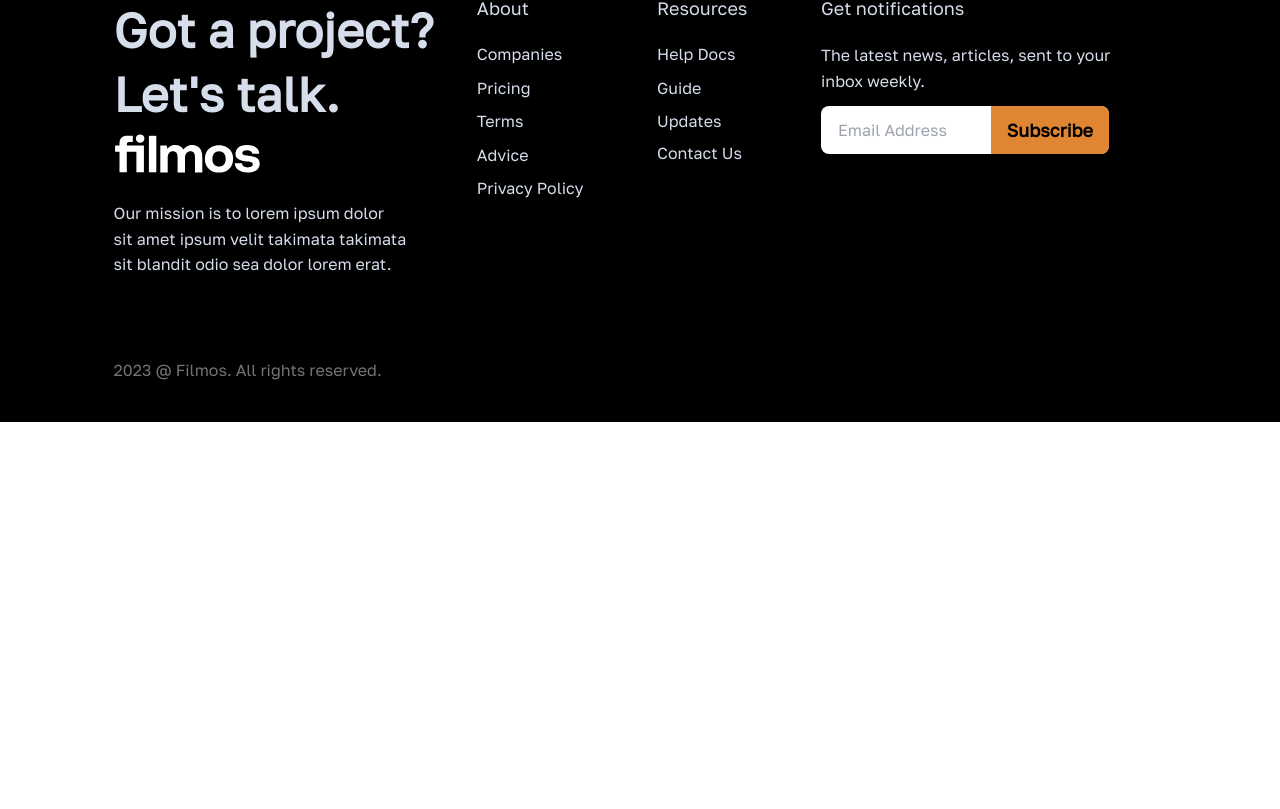
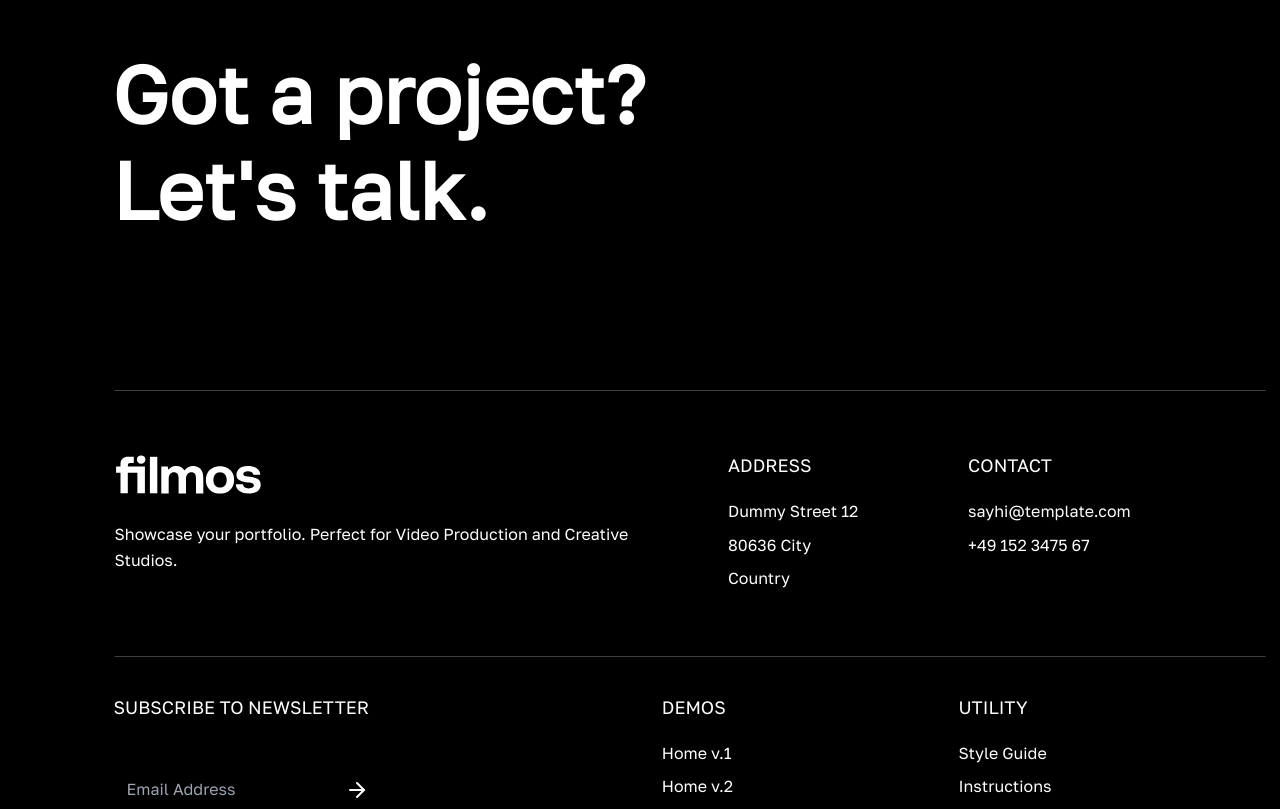
Before and after one commit to Praizee/Filmos-Video-Website, a React (Vite) app: page / in a window 1280 px wide. Shown: the part 5425-6234 px from the top of the page. Before the commit the page ends 5847 px from the top, so only its background shows below. Built offline with nearby package versions, Linux system fonts and the light colour scheme.

Commit message:
Update Footer.jsx

```diff
--- a/src/Components/Footer/Footer.jsx
+++ b/src/Components/Footer/Footer.jsx
@@ -1,5 +1,6 @@
 import React from "react";
 import WhiteLogo from "../../assets/5ffffadf6ee51c8077d3388b_logo-white.svg"
+import { FiArrowRight } from "react-icons/fi";
 
 const Footer = () => {
   // date for copyright
@@ -7,93 +8,97 @@ const Footer = () => {
   // end of date
 
   return (
-    <div className="bg-[black] text-[#D6DDEB] ">
-      <footer id="footer"
-        className="footer laptop:p-10 p-6 max-w-[90%] laptop:mx-[7.1rem] mx-0">
-
-        <div className="laptop:-mr-[9rem] laptop:-ml-10">
-          <h1 className="laptop:text-[3rem] laptop:leading-[4rem] font-black">
+    <div className="bg-[black] text-white ">
+      <footer
+        className="footer laptop:p-10 p-6 max-w-[90%] laptop:mx-[7rem] mx-0">
+        <div className="laptop:-mr-[9rem] laptop:-ml-10 w-full py-12">
+          <h1 className="laptop:text-[5rem] laptop:leading-[6rem] pb-16 font-black">
             Got a project? <br />
             Let's talk.
           </h1>
+
+        </div>
+      </footer>
+
+
+      <footer className="footer laptop:p-10 laptop:py-16 p-6 max-w-[90%] laptop:mx-[7.1rem] mx-0 border border-white/25 border-x-transparent">
+
+        <div className="laptop:-mr-[9rem] laptop:-ml-10">
           <img src={WhiteLogo} className="" alt="web-logo" />
-          <p className="w-[21rem] text-[1rem] font-normal leading-[1.6rem] laptop:mt-5">
-            Our mission is to lorem ipsum dolor <br className="hidden laptop:flex" />
-            sit amet ipsum velit
-            takimata takimata <br className="hidden laptop:flex" />
-            sit blandit odio sea dolor lorem erat.
+          <p className="w- text-[1rem] font-normal leading-[1.6rem] laptop:mt-5">
+            Showcase your portfolio. Perfect for Video Production and Creative
+            <br className="hidden laptop:flex" />
+            Studios.
+
           </p>
 
-          <div className="tablet:block mt-6 hidden laptop:hidden">
-            <span className="font-medium text-[1.125rem] laptop:mb-4">Get notifications</span>
-            <p className="leading-[1.6rem] tablet:mt-4 tablet:w-[80%]">
-              The latest news, articles, sent to your <br className="hidden laptop:flex" />
-              inbox weekly.
-            </p>
-            <div className="flex-col tablet:w-[20rem] tablet:mt-2 laptop:w-[18rem]">
-              <div className="relative">
-                <input type="email"
-                  placeholder="Email Address"
-                  // required
-                  className="input tablet:input laptop:input input-bordered rounded-none text-[#A8ADB7] w-full bg-white pr-16 mr-6" />
-                <button className="btn hover:bg-[#DF8026] mt-3 laptop:mt-0 tablet:mt-0 tablet:w-[] bg-[#df7f26f2] text-black font-bold text-[1.125rem] normal-case laptop:absolute tablet:absolute top-0 right-0 rounded-none laptop:rounded-lg border-none tablet:rounded-lg tablet:rounded-l-none laptop:rounded-l-none">Subscribe</button>
-              </div>
-            </div>
-          </div>
-        </div>
-        <div className=" footer flex gap-[8rem] laptop:hidden tablet:hidden">
-          <div className="laptop:ml-[2.5rem]">
-            <span className="font-medium text-[1.125rem] laptop:mb-4">About</span>
-            <a className="link link-hover font-normal leading-[1.6rem]">Companies</a>
-            <a className="link link-hover font-normal leading-[1.6rem]">Pricing</a>
-            <a className="link link-hover font-normal leading-[1.6rem]">Terms</a>
-            <a className="link link-hover font-normal leading-[1.6rem]">Advice</a>
-            <a className="link link-hover font-normal leading-[1.6rem]">Privacy Policy</a>
-          </div>
-          <div>
-            <span className="font-medium text-[1.125rem] laptop:mb-4">Resources</span>
-            <a className="link link-hover font-normal leading-[1.6rem]">Help Docs</a>
-            <a className="link link-hover font-normal leading-[1.6rem]">Guide</a>
-            <a className="link link-hover font-normal leading-[1.6rem]">Updates</a>
-            <a className="link link-hover font-normal">Contact Us</a>
-          </div>
         </div>
 
         <div className=" hidden laptop:footer tablet:footer">
           <div className="laptop:ml-[2.5rem]">
-            <span className="font-medium text-[1.125rem] laptop:mb-4">About</span>
-            <a className="link link-hover font-normal leading-[1.6rem]">Companies</a>
-            <a className="link link-hover font-normal leading-[1.6rem]">Pricing</a>
-            <a className="link link-hover font-normal leading-[1.6rem]">Terms</a>
-            <a className="link link-hover font-normal leading-[1.6rem]">Advice</a>
+            <span className="font-medium text-[1.125rem] laptop:mb-4">ADDRESS</span>
+            <a className="link link-hover font-normal leading-[1.6rem]">Dummy Street 12</a>
+            <a className="link link-hover font-normal leading-[1.6rem]">80636 City</a>
+            <a className="link link-hover font-normal leading-[1.6rem]">Country</a>
+          </div>
+          <div>
+            <span className="font-medium text-[1.125rem] laptop:mb-4">CONTACT</span>
+            <a href="mailto:sayhi@template.com" className="link link-hover font-normal leading-[1.6rem]">sayhi@template.com</a>
+            <a href="tel:+49 152 3475 67" className="link link-hover font-normal leading-[1.6rem]">+49 152 3475 67</a>
+          </div>
+        </div>
+
+      </footer>
+
+
+      <footer className="footer laptop:p-10 p-6 max-w-[90%] laptop:mx-[7.1rem] mx-0">
+        <div className="laptop:-mr-[9rem] laptop:-ml-10">
+
+          <div className="tablet:hidden laptop:block">
+            <span className="font-medium text-[1.125rem] laptop:mb-4">SUBSCRIBE TO NEWSLETTER</span>
+            <div className="flex-col w-[18rem] laptop:mt-12 tablet:w-[14rem] laptop:w-[18rem]">
+              <div className="relative">
+                {/* <input type="email"
+                  placeholder="Email Address"
+                  required
+                  className="input tablet:input laptop:input bg-black input-bordered rounded-none text-white/25 w-full pr-16 mr-6" /> */}
+                <input
+                  type="email"
+                  placeholder="Email Address"
+                  required
+                  className="p-3 bg-black border border-x-transparent border-t-transparent border-white/25"
+                />
+
+                <button className="btn hover:bg-transparent hover:translate-x-4 absolute -top-0 right-4 rounded-none bg-transparent text-white border border-x-transparent border-t-transparent border-white/25">
+                  <FiArrowRight size="1.5rem" />
+                </button>
+              </div>
+            </div>
+          </div>
+
+        </div>
+
+        <div className=" hidden laptop:footer tablet:footer">
+          <div className="laptop:ml-[2.5rem]">
+            <span className="font-medium text-[1.125rem] laptop:mb-4">DEMOS</span>
+            <a className="link link-hover font-normal leading-[1.6rem]">Home v.1</a>
+            <a className="link link-hover font-normal leading-[1.6rem]">Home v.2</a>
+            <a className="link link-hover font-normal leading-[1.6rem]">Home v.3</a>
+            <a className="link link-hover font-normal leading-[1.6rem]">Contact</a>
             <a className="link link-hover font-normal leading-[1.6rem]">Privacy Policy</a>
           </div>
           <div>
-            <span className="font-medium text-[1.125rem] laptop:mb-4">Resources</span>
-            <a className="link link-hover font-normal leading-[1.6rem]">Help Docs</a>
-            <a className="link link-hover font-normal leading-[1.6rem]">Guide</a>
-            <a className="link link-hover font-normal leading-[1.6rem]">Updates</a>
-            <a className="link link-hover font-normal">Contact Us</a>
+            <span className="font-medium text-[1.125rem] laptop:mb-4">UTILITY</span>
+            <a className="link link-hover font-normal leading-[1.6rem]">Style Guide</a>
+            <a className="link link-hover font-normal leading-[1.6rem]">Instructions</a>
+            <a className="link link-hover font-normal leading-[1.6rem]">Licenses</a>
+            <a className="link link-hover font-normal">Changelog</a>
           </div>
         </div>
 
-        <div className="tablet:hidden laptop:block">
-          <span className="font-medium text-[1.125rem] laptop:mb-4">Get notifications</span>
-          <p className="leading-[1.6rem] laptop:w-full laptop:mt-6 tablet:w-[80%]">
-            The latest news, articles, sent to your <br className="hidden laptop:flex" />
-            inbox weekly.
-          </p>
-          <div className="flex-col w-[18rem] laptop:mt-3 tablet:w-[14rem] laptop:w-[18rem]">
-            <div className="relative">
-              <input type="email"
-                placeholder="Email Address"
-                // required
-                className="input tablet:input laptop:input input-bordered rounded-none text-[#A8ADB7] w-full bg-white pr-16 mr-6" />
-              <button className="btn hover:bg-[#DF8026] mt-3 laptop:mt-0 tablet:mt-0 tablet:w-[] bg-[#df7f26f2] text-black font-bold text-[1.125rem] normal-case laptop:absolute tablet:absolute top-0 right-0 rounded-none laptop:rounded-lg border-none tablet:rounded-lg tablet:rounded-l-none laptop:rounded-l-none">Subscribe</button>
-            </div>
-          </div>
-        </div>
       </footer>
+
+
 
       {/* <img src={FooterLine} className="w-[80%] laptop:mx-[8rem]" alt="footer-line" /> */}
 
```
